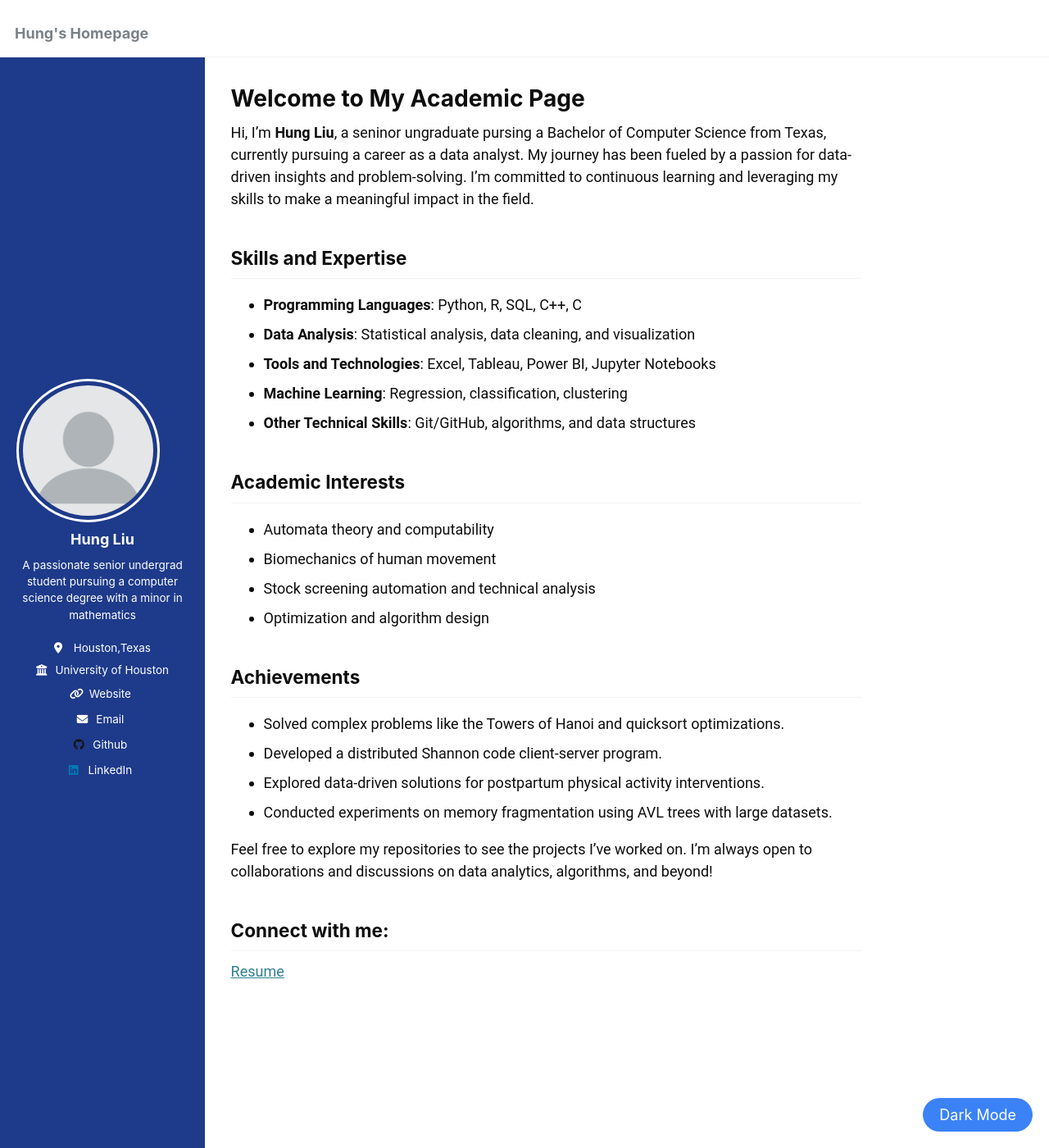
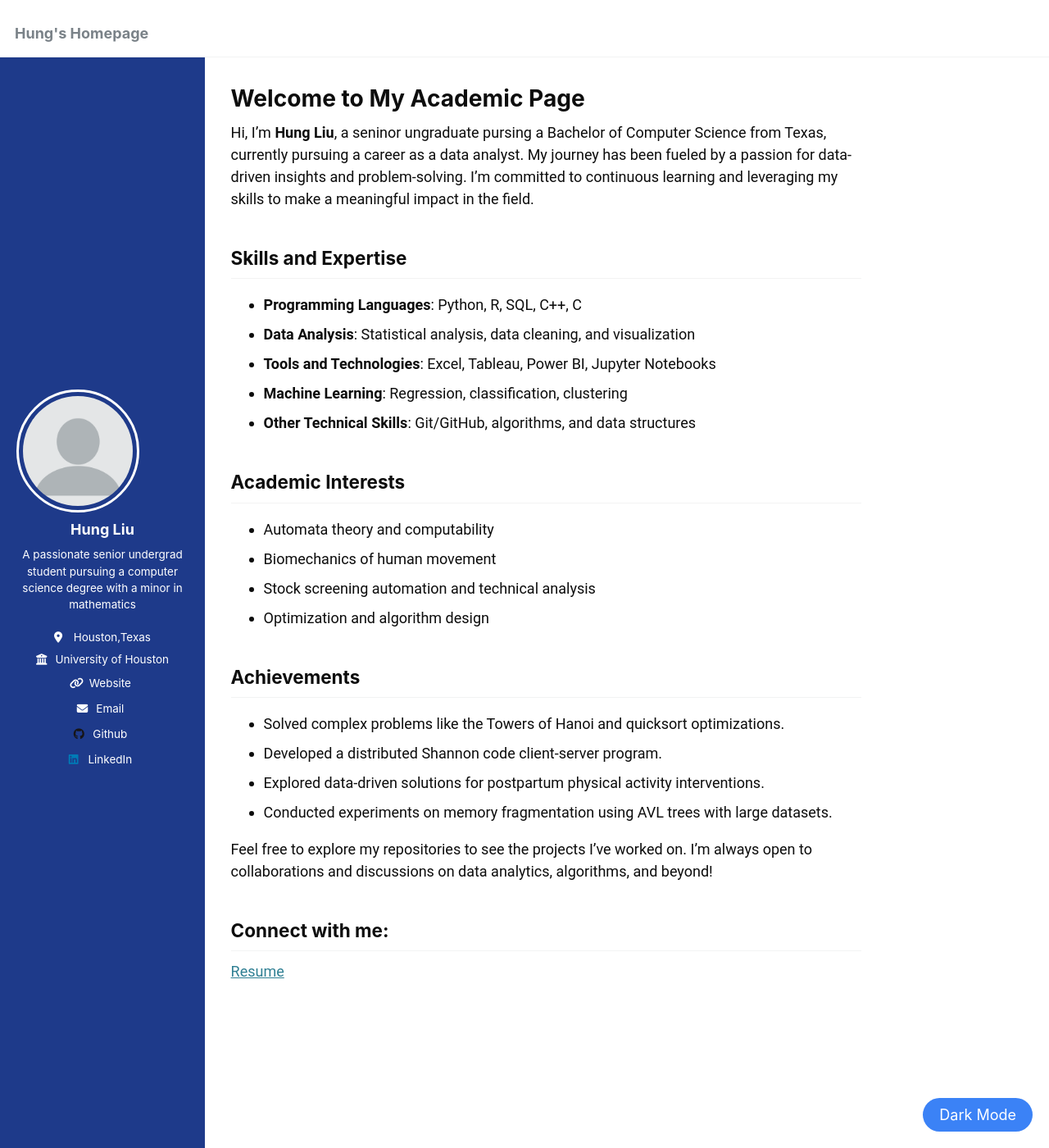
Before and after one commit to sunnySKL/sunnySKL.github.io, a Jekyll site: the page built from _pages/about.md, in a window 1280 px wide and 1400 px high. Shown: the whole window at 82% size. Built offline with Jekyll 4.4.1, drawn with Linux system fonts in a browser that asks for light colours.

Commit message:
Update custom.css

```diff
--- a/assets/css/custom.css
+++ b/assets/css/custom.css
@@ -46,12 +46,17 @@ body {
     border-radius: 50%;
     border: 3px solid white;
     margin-top: 20px;
+    width: 150px;
+    height: 150px;
+    object-fit: cover;
+    display: block;
 }
 
 .sidebar p, .sidebar h1, .sidebar h2, .sidebar h3 {
     color: white;
     text-align: center;
     width: 100%;
+    margin-top: 10px;
 }
 /* Buttons */
 .button {
```
